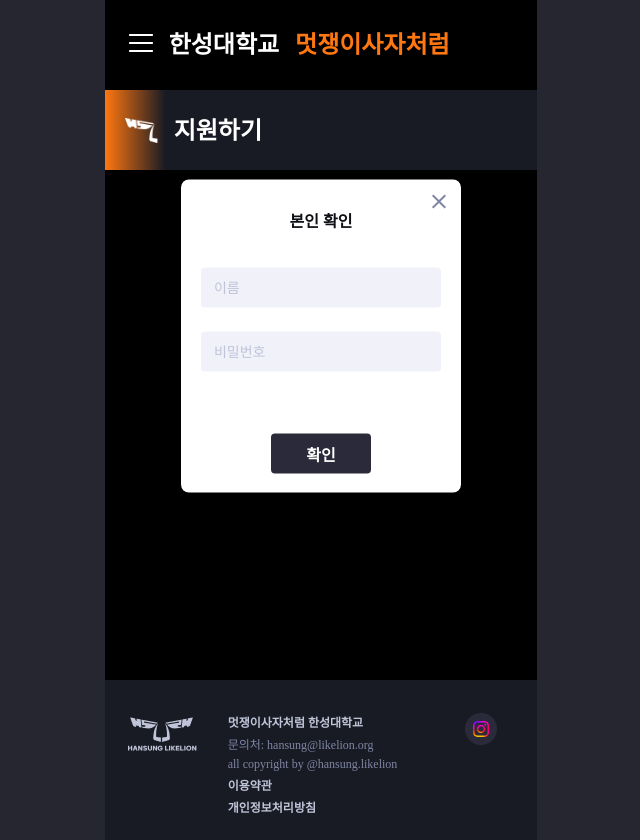
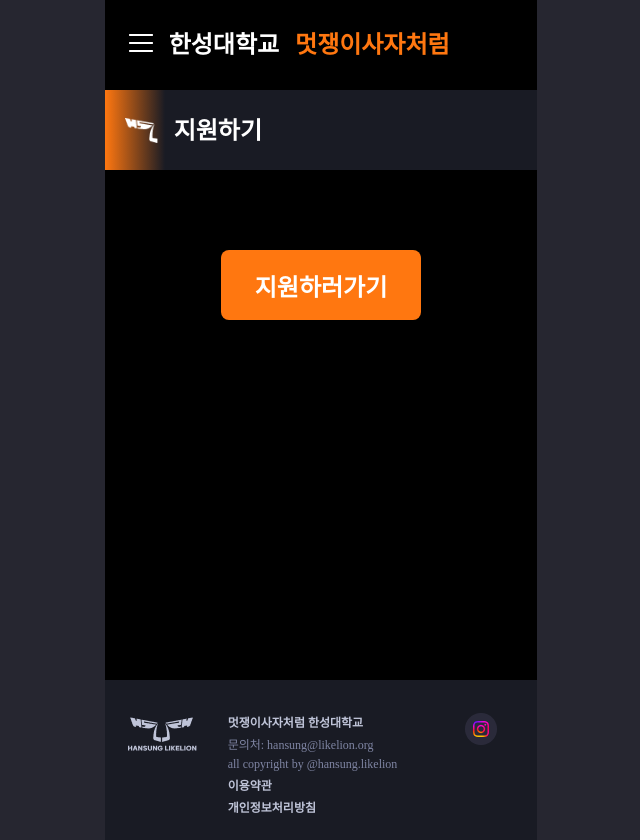
Before and after one commit to Hsu-Likelion-12th-Management/Front, a React (Create React App) app: page /Apply in a window 1280 px wide. Shown: the whole page, without its empty margins (319-959 px from the left). Built offline with nearby package versions, Linux system fonts and the light colour scheme.

Commit message:
지원하기 ui 완성

```diff
--- a/src/apply/apply.jsx
+++ b/src/apply/apply.jsx
@@ -1,7 +1,6 @@
 import Intro from "../Intro/Intro";
 import styled from "styled-components";
 import Footer from "../footer/footer";
-import IdentityVerification from "../IdentityVerification/IdentityVerification";
 
 const ApplyButton = styled.button`
   width: 12.5rem;
@@ -19,7 +18,6 @@ const ApplyButton = styled.button`
 function Apply() {
   return <>
     <Intro>지원하기</Intro>
-    <IdentityVerification />
     <div style={{display: "flex", justifyContent: "center", marginTop: "5rem", marginBottom: "22.5rem"}}>
       <ApplyButton>지원하러가기</ApplyButton>
     </div>
```
